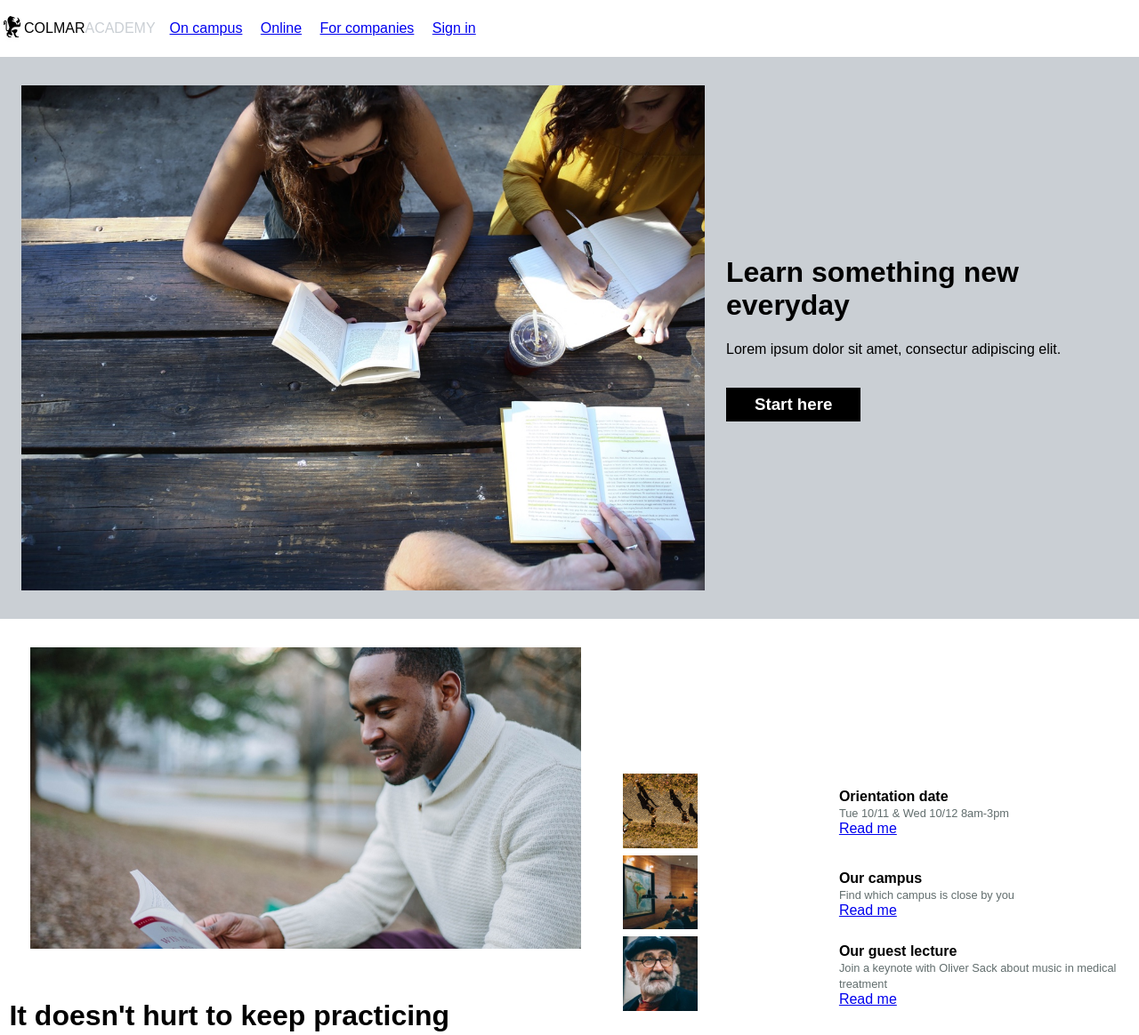
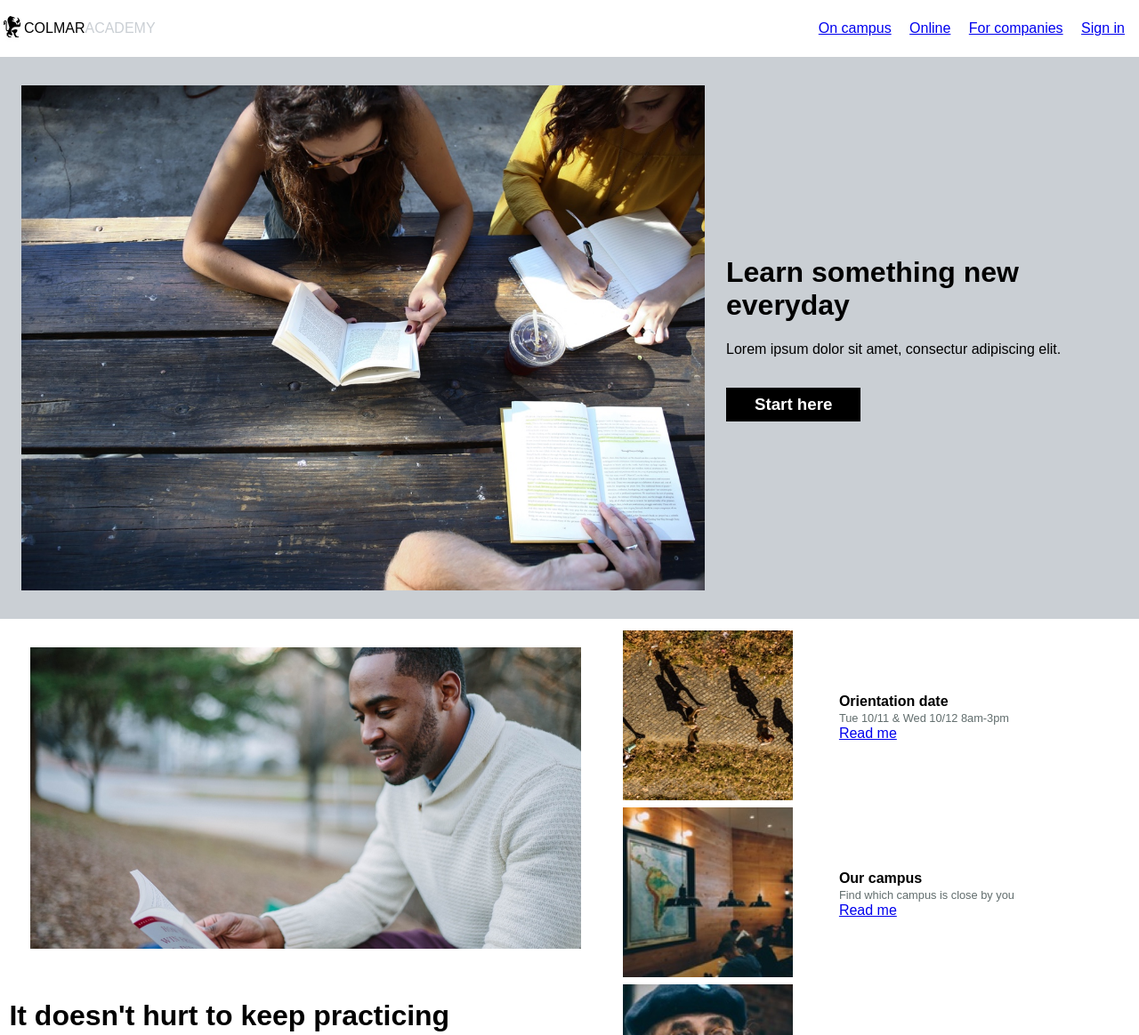
Before and after one commit to AlanJordaoCortez/webdevelopment, a plain HTML site: page colmar (copy)/home.html in a window 1280 px wide. Shown: the top 1164 px of the page at 89% size. Drawn offline with Linux system fonts and the light colour scheme.

Commit message:
Minor CSS changes
- Align nav links to right
- Resize table to same width as video
- Resize images

```diff
--- a/colmar (copy)/home.html
+++ b/colmar (copy)/home.html
@@ -4,6 +4,15 @@
     <meta charset="utf-8">
     <link rel="stylesheet" type="text/css" href="./resources/css/style.css">
     <title>Colmar Academy</title>
+
+    <style>
+      nav {
+        margin-left: auto;
+      }
+      td img {
+        width: 80% !important;
+      }
+    </style>
   </head>
   <body>
 
@@ -98,7 +107,7 @@
           </div>
         </div>
         <div class="fourth">
-          <div class="left">
+          <div class="left" style="width: 50%;padding-left: 0px;">
             <video src="./resources/videos/thesis.mp4" type="video/mp4" width=90% controls></video>
             <h1>Reimagine urban</h1>
             <p>"Curabitur vitae libero in ipsum porttitor consequat. Aliquam et commodo lectus, nec consequat neque. Sed non accumsan urna. Phasellus sed cansequat ex. Etiam eget magna laoreet, efficitur dolor consequat, tristique ligula,"</p>
```
